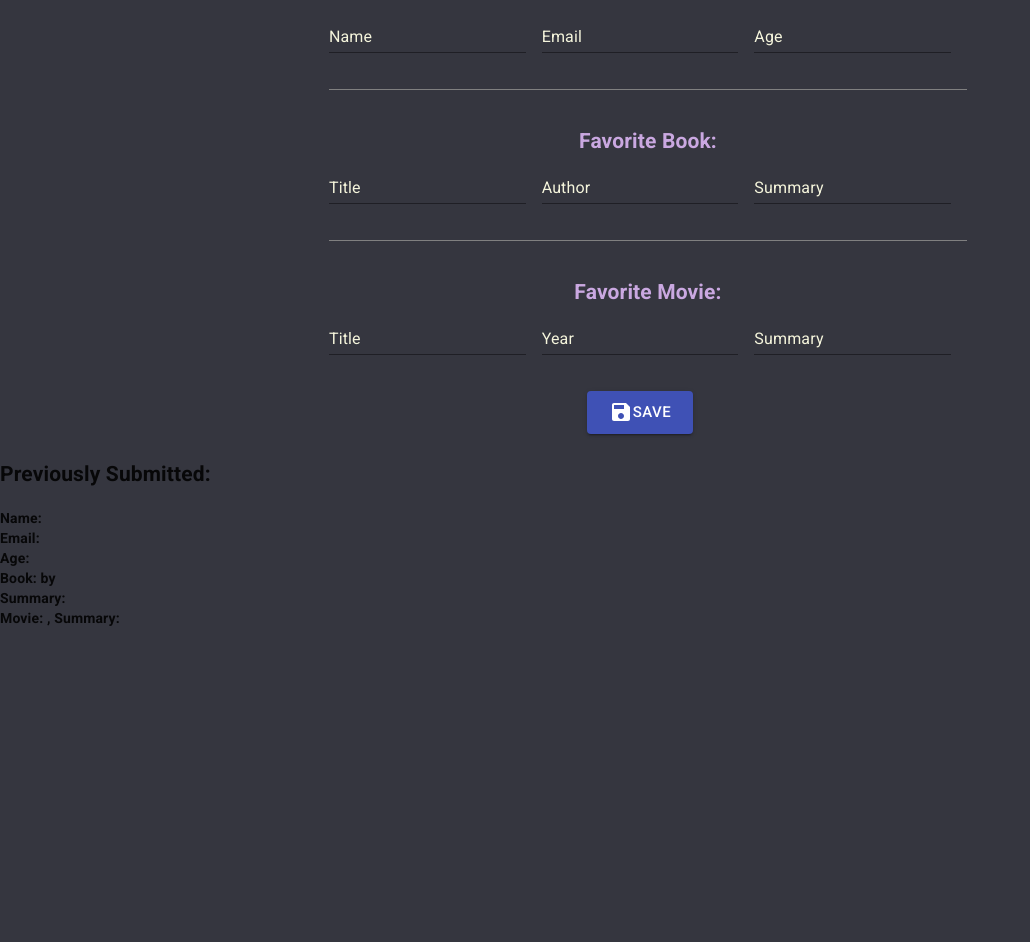
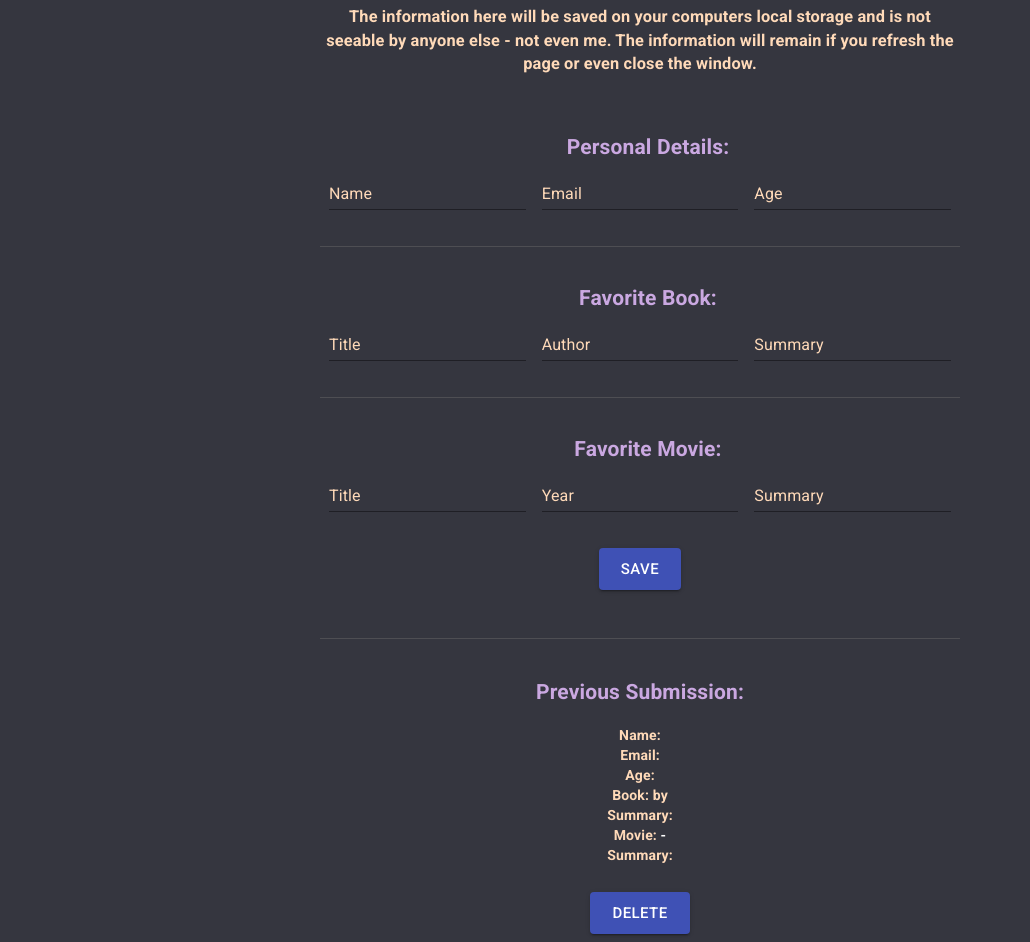
Before and after one commit to ElyriaG/React_Portfolio, a React (Create React App) app: page /localStorage in a window 1280 px wide. Shown: the part 262-1204 px from the top of the page, without its empty margins (0-1030 px from the left). Before the commit the page ends 908 px from the top, so only its background shows below. Built offline with nearby package versions, Linux system fonts and the light colour scheme.

Commit message:
localStorage done!

```diff
--- a/src/pages/localStorage.js
+++ b/src/pages/localStorage.js
@@ -7,7 +7,7 @@ import LeftDrawer from "./../components/drawer";
 import CssBaseline from "@material-ui/core/CssBaseline";
 import Divider from "@material-ui/core/Divider";
 import Button from "@material-ui/core/Button";
-import SaveIcon from "@material-ui/icons/Save";
+// import SaveIcon from "@material-ui/icons/Save";
 
 const useStyles = makeStyles((theme) => ({
   root: {
@@ -22,10 +22,6 @@ const useStyles = makeStyles((theme) => ({
   },
   textField: {
     color: "white",
-  },
-  divider: {
-    backgroundColor: "gray",
-    width: "100%",
   },
   button: {
     margin: theme.spacing(1),
@@ -53,29 +49,34 @@ export default function LocalStorage(props) {
   let previousBookSummary = localStorage.getItem("bookSummary");
   let previousMovie = localStorage.getItem("movieTitle");
   let previousYear = localStorage.getItem("movieYear");
-  let previousMovieSummary = localStorage.getItem("movieSummary")
+  let previousMovieSummary = localStorage.getItem("movieSummary");
 
   const handleSubmit = (event) => {
     event.preventDefault();
-    alert(`Submitting info for ${fullName} `);
-    // resetFullName();
-    // resetEmail();
-    // resetAge();
-    // resetBookTitle();
-    // resetBookAuthor();
-    // resetBookSummary();
-    // resetMovieTitle();
-    // resetMovieYear();
-    // resetMovieSummary();
+    alert(`Submitting your information, ${fullName} `);
     localStorage.setItem("fullName", fullName);
-    localStorage.setItem("Email", email);
-    localStorage.setItem("Age", age);
-    localStorage.setItem("Book Title", bookTitle);
-    localStorage.setItem("Book Author", bookAuthor);
-    localStorage.setItem("Book Summary", bookSummary);
-    localStorage.setItem("Movie Title", movieTitle);
-    localStorage.setItem("Movie Year", movieYear);
-    localStorage.setItem("Movie Summary", movieSummary);
+    localStorage.setItem("email", email);
+    localStorage.setItem("age", age);
+    localStorage.setItem("bookTitle", bookTitle);
+    localStorage.setItem("bookAuthor", bookAuthor);
+    localStorage.setItem("bookSummary", bookSummary);
+    localStorage.setItem("movieTitle", movieTitle);
+    localStorage.setItem("movieYear", movieYear);
+    localStorage.setItem("movieSummary", movieSummary);
+  };
+
+  const handleDelete = (event) => {
+    event.preventDefault();
+    alert(`Clearing the data.`);
+    localStorage.removeItem("fullName");
+    localStorage.removeItem("email");
+    localStorage.removeItem("age", age);
+    localStorage.removeItem("bookTitle");
+    localStorage.removeItem("bookAuthor");
+    localStorage.removeItem("bookSummary");
+    localStorage.removeItem("movieTitle");
+    localStorage.removeItem("movieYear");
+    localStorage.removeItem("movieSummary");
   };
 
   return (
@@ -95,6 +96,13 @@ export default function LocalStorage(props) {
               <h1 className={classes.headerText} id="aboutYouH">
                 About You - Local Storage
               </h1>
+              <h3 id="pageExplanation">
+                The information here will be saved on your computers local
+                storage and is not seeable by anyone else - not even me. The
+                information will remain if you refresh the page or even close
+                the window.
+              </h3>
+              <div></div>
             </div>
             <main>
               <form
@@ -116,7 +124,7 @@ export default function LocalStorage(props) {
                 />
                 <TextField id="standard-basic age" label="Age" {...bindAge} />
                 <br /> <br />
-                <Divider className={classes.divider}></Divider>
+                <Divider />
                 <br />
                 <h2 id="aboutYouHeaders">Favorite Book:</h2>
                 <TextField
@@ -135,7 +143,7 @@ export default function LocalStorage(props) {
                   {...bindBookSummary}
                 />
                 <br /> <br />
-                <Divider className={classes.divider}></Divider>
+                <Divider />
                 <br />
                 <h2 id="aboutYouHeaders">Favorite Movie:</h2>
                 <TextField
@@ -164,26 +172,50 @@ export default function LocalStorage(props) {
                 className={classes.button}
                 onClick={handleSubmit}
               >
-                <SaveIcon /> Save
+                Save
               </Button>
             </div>
           </div>
         </div>
-        <h2>Previously Submitted:</h2>
-        <h4>
-          Name: {previousName}
-          <br/>
-          Email: {previousEmail}
-          <br/>
-          Age: {previousAge}
-          <br/>
-          Book: {previousBook} by {previousAuthor}
-          <br/>
-          Summary: {previousBookSummary}
-          <br/>
-          Movie: {previousMovie}, {previousYear}
-          Summary: {previousMovieSummary}
-        </h4>
+        <br />
+        <br />
+        <Divider />
+        <br />
+
+        <div id="previousSubmission">
+          <h2 id="previousSubmissionTitle">Previous Submission:</h2>
+          <h4>
+            Name: <span id="previousSubmissionSpans">{previousName}</span>
+            <br />
+            Email: <span id="previousSubmissionSpans">{previousEmail}</span>
+            <br />
+            Age: <span id="previousSubmissionSpans">{previousAge}</span>
+            <br />
+            Book: <span id="previousSubmissionSpans">{previousBook}</span> by
+            <span id="previousSubmissionSpans"> {previousAuthor}</span>
+            <br />
+            Summary:{" "}
+            <span id="previousSubmissionSpans">{previousBookSummary}</span>
+            <br />
+            Movie:{" "}
+            <span id="previousSubmissionSpans">
+              {" "}
+              {previousMovie} - {previousYear}{" "}
+            </span>
+            <br />
+            Summary:{" "}
+            <span id="previousSubmissionSpans">{previousMovieSummary}</span>
+          </h4>
+          <Button
+            variant="contained"
+            color="primary"
+            size="large"
+            className={classes.button}
+            onClick={handleDelete}
+          >
+            Delete
+          </Button>
+        </div>
       </main>
     </div>
   );
--- a/src/style.css
+++ b/src/style.css
@@ -15,7 +15,7 @@
   width: 10ch !important;
 }
 
-.MuiFormControl-root{
+.MuiFormControl-root {
   margin-top: 0 !important;
 }
 
@@ -23,13 +23,28 @@
   margin-top: 120px;
 }
 
+.MuiInputBase-input {
+  color: white !important;
+}
+
 .MuiFormLabel-root {
-  color: beige !important;
+  color: peachpuff !important;
   font-weight: bolder;
 }
 
-#aboutYouH{
+#aboutYouH {
   font-size: 40px;
+}
+
+#aboutYouHeader {
+  display: flex;
+  flex-wrap: wrap;
+  flex-direction: column;
+  align-content: center;
+  text-align: center;
+  width: 100%;
+  color: #caa8e1;
+  margin-bottom: 0;
 }
 
 #AboutYouDiv {
@@ -41,17 +56,37 @@
 }
 
 #aboutYouHeaders {
- text-align: center;
- width: 100%;
- color: #CAA8E1;
- margin-bottom: 0;
+  text-align: center;
+  width: 100%;
+  color: #caa8e1;
+  margin-bottom: 0;
 }
 
+#pageExplanation {
+  color: peachpuff;
+  width: 50%;
+  text-align: center;
+}
 
- .MuiDivider-root {
-   color: white;
- }
+#previousSubmissionTitle {
+  color: #caa8e1;
+}
 
+#previousSubmission {
+  text-align: center;
+  color: peachpuff;
+}
+
+#previousSubmissionSpans {
+  color: white;
+}
+
+.MuiDivider-root {
+  background-color: rgba(109, 109, 109, 0.438) !important;
+  width: 50% !important;
+  margin-left: auto !important;
+  margin-right: auto !important;
+}
 
 html,
 main {
```
